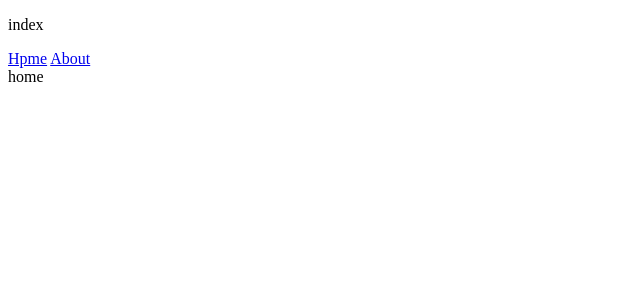
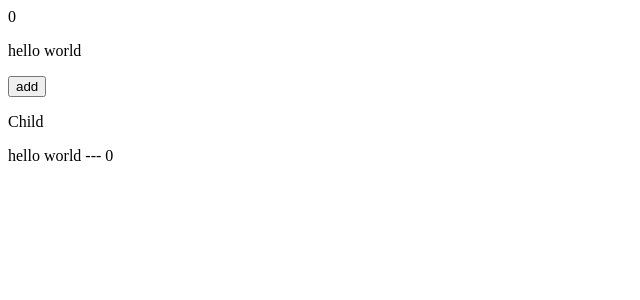
Before and after one commit to zhixi0912/study, a Vue app in the folder vue3/shopping-cart/: page /home in a window 1280 px wide. Shown: the top 300 px of the page, without its empty margins (0-640 px from the left). Built offline with nearby package versions, Linux system fonts and the light colour scheme.

Commit message:
pinia 基础

```diff
--- a/vue3/shopping-cart/src/App.vue
+++ b/vue3/shopping-cart/src/App.vue
@@ -20,7 +20,8 @@
 // import Demo from './views/17-inject-provide/Demo.vue'
 // import Demo from './views/18-composition-functions/Demo.vue'
 // import Demo from './views/19-directive-plugin/Demo.vue'
-import Demo from './views/20-router/Demo.vue'
+// import Demo from './views/20-router/Demo.vue'
+import Demo from './views/21-pinia/Counter.vue'
 </script>
 
 <template>
--- a/vue3/shopping-cart/src/main.js
+++ b/vue3/shopping-cart/src/main.js
@@ -10,7 +10,7 @@ import myPlugin from './views/19-directive-plugin/myPlugin'
 const app = createApp(App)
 app.use(router)
 app.component('GC',GlobalComponents)
-app.directive('focus',myDirective) //19
-app.use(myPlugin, 'hello') //19
+// app.directive('focus',myDirective) //19
+// app.use(myPlugin, 'hello') //19
 app.use(createPinia())
 app.mount('#app')
--- a/vue3/shopping-cart/src/store/state.js
+++ b/vue3/shopping-cart/src/store/counterState.js
@@ -3,7 +3,13 @@ import {defineStore} from 'pinia'
 const useCounterStore  = defineStore('counterStore',{
     state(){
         return {
-            count: 0
+            count: 0,
+            title: 'hello world'
+        }
+    },
+    actions: {
+        add(){
+            this.count ++
         }
     }
 })
--- /dev/null
+++ b/vue3/shopping-cart/src/views/21-pinia/Child.vue
@@ -0,0 +1,20 @@
+<template>
+    <div>
+        Child
+        <p>
+            {{title}} --- {{count}}
+        </p>
+    </div>
+</template>
+
+<script setup>
+    //局部注册组件
+import useCounterStore from '@/store/counterState';
+import { storeToRefs } from 'pinia'; //storeToRefs将失去响应性的数据恢复响应性
+const countStore = useCounterStore()
+const {count, title} = storeToRefs(countStore)
+</script>
+
+<style lang="css">
+
+</style>
--- /dev/null
+++ b/vue3/shopping-cart/src/views/21-pinia/Counter.vue
@@ -0,0 +1,22 @@
+<template>
+    <div>
+        <!-- {{counterStore.count}}
+        <p><button @click="counterStore.add()">add</button></p> -->
+        {{count}}
+        <p>{{title}}</p>
+        <p><button @click="counterStore.add()">add</button></p>
+        <Child></Child>
+    </div>
+</template>
+
+<script setup>
+import {storeToRefs} from 'pinia'  //storeToRefs将失去响应性的数据恢复响应性
+import useCounterStore from '../../store/counterState'
+import Child from './Child.vue'
+const counterStore = useCounterStore()
+const {count, title} = storeToRefs(counterStore)
+</script>
+
+<style lang="scss">
+
+</style>
--- a/vue3/shopping-cart/vite.config.js
+++ b/vue3/shopping-cart/vite.config.js
@@ -1,7 +1,12 @@
 import { defineConfig } from 'vite'
 import vue from '@vitejs/plugin-vue'
-
+import path from 'path' //node.js
 // https://vitejs.dev/config/
 export default defineConfig({
-  plugins: [vue()]
+  plugins: [vue()],
+  resolve: {
+    alias: {
+      '@': path.resolve(__dirname,'./src')
+    }
+  }
 })
```
Also changed, not shown: vue3/shopping-cart/src/store/action.js (deleted).
